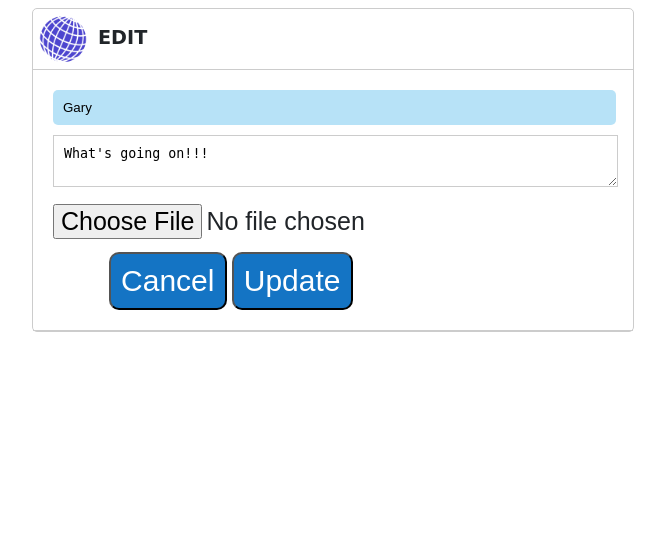
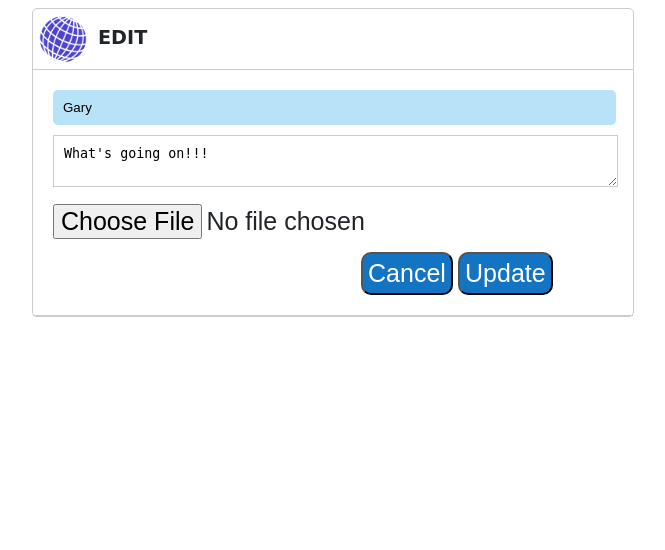
Before and after one commit to Stephan-007/twitter_clone, a Django app: page /edit/45/ in a window 1280 px wide. Shown: the top 550 px of the page, without its empty margins (307-972 px from the left). Run offline with Django 3.2, Linux system fonts and the light colour scheme; data comes from the database, SQL or seed files in the repository.

Commit message:
Final commit

```diff
--- a/static/css/style.css
+++ b/static/css/style.css
@@ -92,7 +92,7 @@ a {
 }
 
 .edit_button {
-  margin-left: 10%;
+  margin-left: 55%;
 }
 
 .chose_img {
@@ -102,7 +102,7 @@ a {
 }
 
 .cancel_button {
-  font-size: 30px;
+  font-size: 25px;
   padding: 2%;
   background-color: #1474c4;
   border-radius: 10px;
@@ -110,7 +110,7 @@ a {
 }
 
 .update_button {
-  font-size: 30px;
+  font-size: 25px;
   padding: 2%;
   background-color: #1474c4;
   border-radius: 10px;
```
